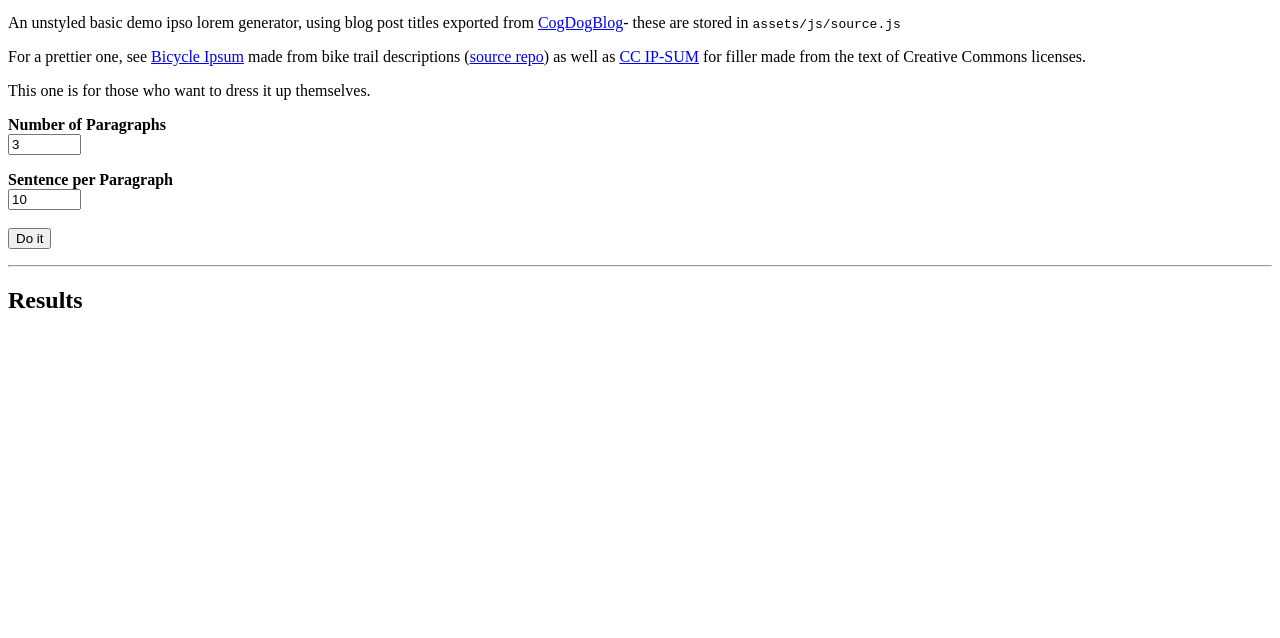
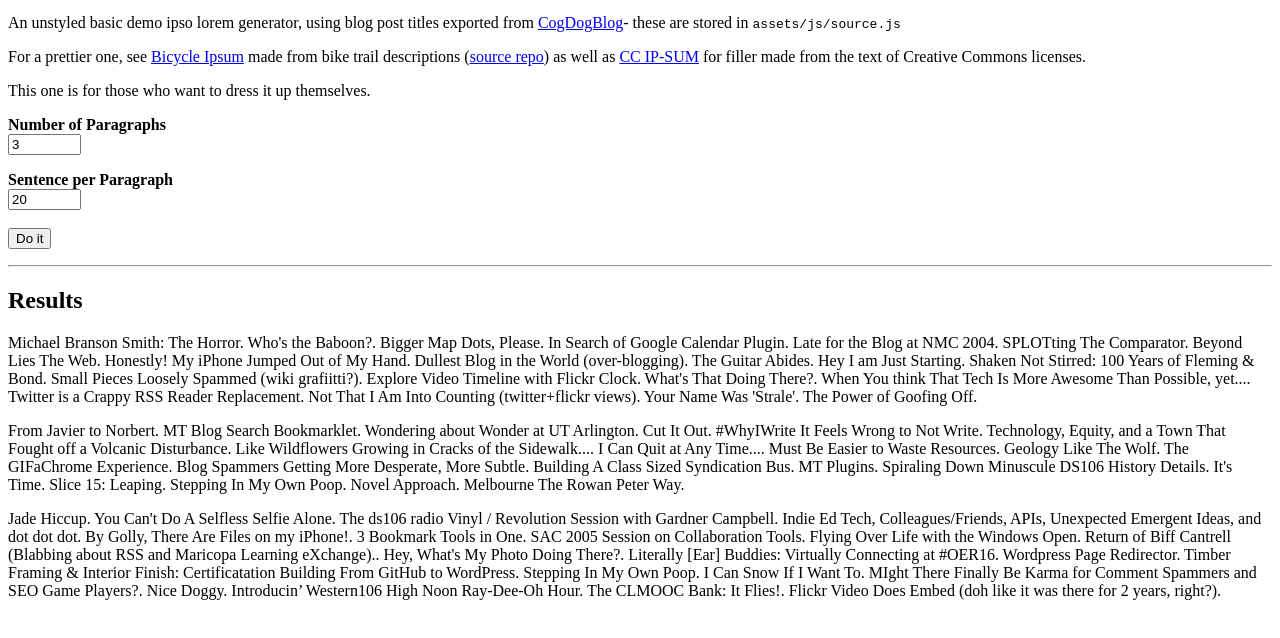
Before and after one commit to cogdog/simple-ipsum, a plain HTML site: page docs/index.html in a window 1280 px wide. Shown: the part 100-738 px from the top of the page. Drawn offline with Linux system fonts and the light colour scheme.

Commit message:
Dumb Typo

```diff
--- a/docs/index.html
+++ b/docs/index.html
@@ -26,7 +26,7 @@
 
 	<p><strong>Sentence per Paragraph</strong><br />
 
-	<input type="input" id="sent" name="sentences" value="10" size="6" class="ipso"><br /><br />
+	<input type="input" id="sent" name="sentences" value="20" size="6" class="ipso"><br /><br />
 
 	<input type="button" id="butt" value="Do it">
 
@@ -47,7 +47,7 @@
 			<script src="assets/js/jquery.min.js"></script>
 
 			<!-- ipso stuff -->
-			<script src="assets/js/cogdogblog.js"></script>
+			<script src="assets/js/source.js"></script>
 			<script src="assets/js/ipso.js"></script>
 
 
```
